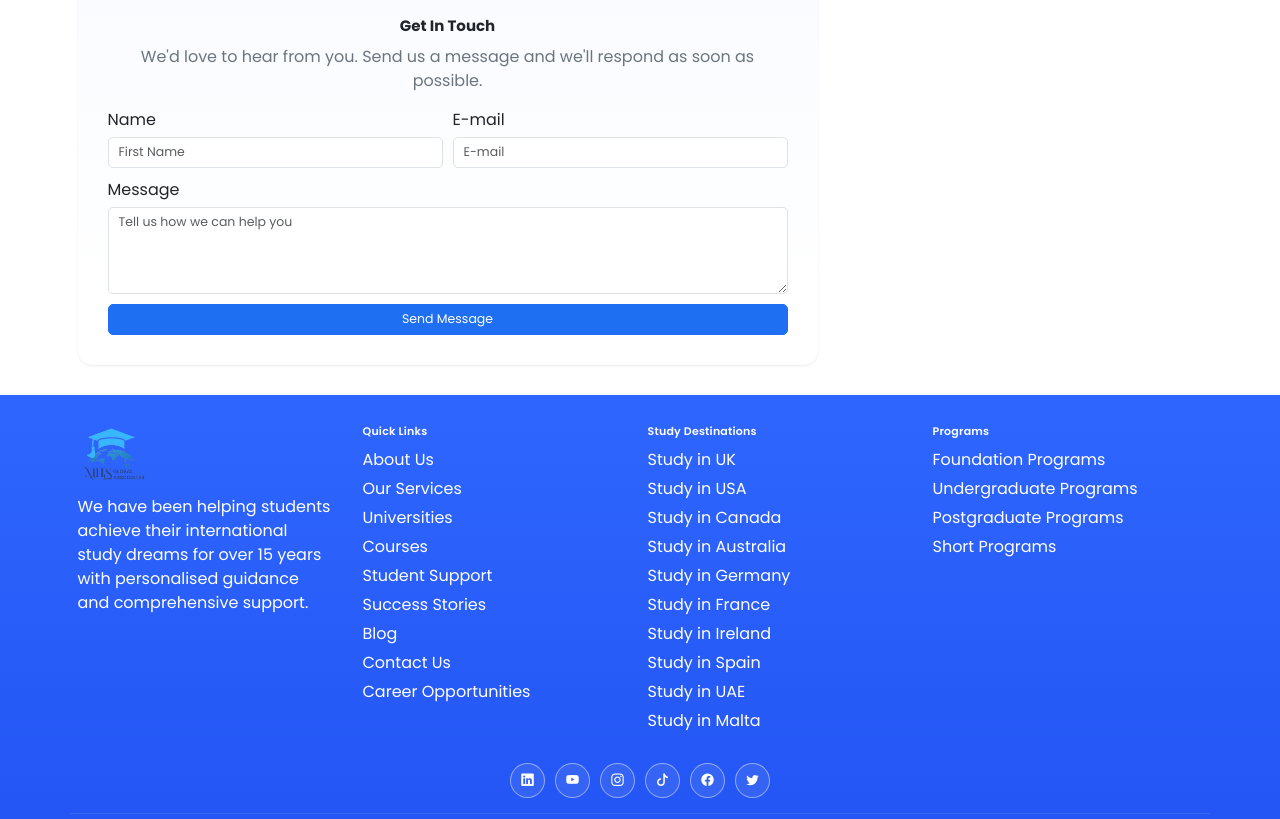
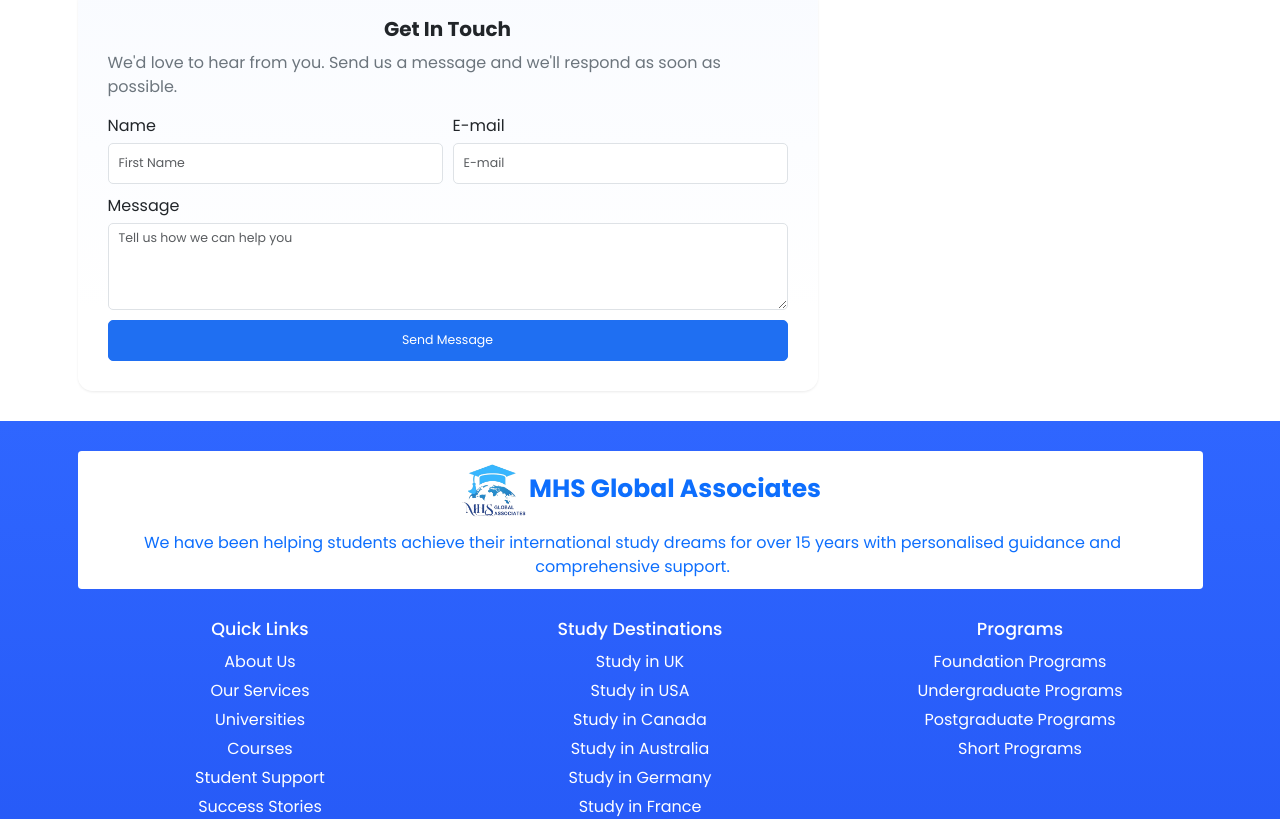
Before and after one commit to JomsonGit738/mhs-global, a React (Create React App) app: page /about in a window 1280 px wide. Shown: the part 1220-2039 px from the top of the page. Built offline with nearby package versions, Linux system fonts and the light colour scheme.

Commit message:
last commit

```diff
--- a/src/App.css
+++ b/src/App.css
@@ -923,7 +923,7 @@
 }
 
 .contact-section .card p {
-  font-size: 1.05rem;
+  font-size: 1.1rem;
   line-height: 1.75;
 }
 
@@ -935,7 +935,7 @@
 .contact-section .form-control,
 .contact-section .form-select {
   padding: 0.95rem 1.1rem;
-  font-size: 1.05rem;
+  font-size: 1.1rem;
   border-radius: 0.85rem;
 }
 
@@ -1139,6 +1139,10 @@
 
 .network-overlay-list span {
   color: rgba(255, 255, 255, 0.85);
+
+
+  font-size: 1.1rem;
+
 }
 
 .network-section .container-fluid {
@@ -1213,7 +1217,7 @@
 
 .promo-section .btn {
   padding: 0.9rem 2.5rem;
-  font-size: 1.05rem;
+  font-size: 1.1rem;
 }
 
 @media (min-width: 992px) {
@@ -1471,7 +1475,7 @@
 
     padding: 0.95rem 1.1rem;
 
-    font-size: 1.05rem;
+    font-size: 1.1rem;
 
   }
 
--- a/src/components/Footer.tsx
+++ b/src/components/Footer.tsx
@@ -41,67 +41,53 @@ const footerColumns = [
 ] as const;
 
 const socialPlatforms = [
+  {
+    icon: "linkedin",
 
-  {
+    label: "LinkedIn",
 
-    icon: 'linkedin',
-
-    label: 'LinkedIn',
-
-    href: 'https://www.linkedin.com/in/mhs-global-associates-648218387/',
-
+    href: "https://www.linkedin.com/in/mhs-global-associates-648218387/",
   },
 
   {
+    icon: "youtube",
 
-    icon: 'youtube',
+    label: "YouTube",
 
-    label: 'YouTube',
-
-    href: 'https://www.youtube.com/@MHSGlobalAssociates-1',
-
+    href: "https://www.youtube.com/@MHSGlobalAssociates-1",
   },
 
   {
+    icon: "instagram",
 
-    icon: 'instagram',
+    label: "Instagram",
 
-    label: 'Instagram',
-
-    href: 'https://www.instagram.com/mhsglobalassociates/',
-
+    href: "https://www.instagram.com/mhsglobalassociates/",
   },
 
   {
+    icon: "tiktok",
 
-    icon: 'tiktok',
+    label: "TikTok",
 
-    label: 'TikTok',
-
-    href: 'https://www.tiktok.com/@mhs.globalassociates',
-
+    href: "https://www.tiktok.com/@mhs.globalassociates",
   },
 
   {
+    icon: "facebook",
 
-    icon: 'facebook',
+    label: "Facebook",
 
-    label: 'Facebook',
-
-    href: 'https://www.facebook.com/mhsglobalassociiates/',
-
+    href: "https://www.facebook.com/mhsglobalassociiates/",
   },
 
   {
+    icon: "twitter",
 
-    icon: 'twitter',
+    label: "X (Twitter)",
 
-    label: 'X (Twitter)',
-
-    href: 'https://x.com/mhsglobala1',
-
+    href: "https://x.com/mhsglobala1",
   },
-
 ] as const;
 
 const Footer = (): JSX.Element => {
@@ -110,21 +96,25 @@ const Footer = (): JSX.Element => {
   return (
     <footer className="footer-section pt-5 pb-4 text-white">
       <div className="container">
-        <div className="row g-4 pb-4">
-          <div className="col-lg-3 text-center text-lg-start">
-            <div className="d-flex align-items-center justify-content-center justify-content-lg-start mb-3">
+        <div className="text-center p-3 mb-5 rounded bg-white text-lg-start">
+          <div className="d-flex align-items-center justify-content-center mb-3">
             <img width={70} src={logo} alt="navbar_brand_footer" />
+            <h1 className="fw-bold text-primary">MHS Global Associates</h1>
           </div>
-            <p className="text-white mb-0 pe-lg-4 mx-auto mx-lg-0">
+          <p className="text-primary text-center mb-0 pe-lg-4 mx-auto mx-lg-0">
             We have been helping students achieve their international study
             dreams for over 15 years with personalised guidance and
             comprehensive support.
           </p>
         </div>
+        <div className="row g-4 pb-4">
           {footerColumns.map((column) => (
-            <div className="col-12 col-md-4 col-lg-3 text-center text-md-start" key={column.title}>
-              <h4 className="h6 text-white mb-3">{column.title}</h4>
-              <ul className="list-unstyled d-flex flex-column gap-2 align-items-center align-items-md-start mb-0">
+            <div
+              className="col-12 col-md-4 col-lg-4 text-center text-md-center"
+              key={column.title}
+            >
+              <h3 className="text-white mb-3">{column.title}</h3>
+              <ul className="list-unstyled d-flex flex-column gap-2 align-items-center align-items-md-center mb-0">
                 {column.items.map((item) => (
                   <li key={item.label}>
                     <a
--- a/src/pages/AboutPage.tsx
+++ b/src/pages/AboutPage.tsx
@@ -52,7 +52,7 @@ const AboutPage = (): JSX.Element => {
             About Us
           </span>
           <h1 className="display-5 fw-bold mb-2">
-            We are MHS Global Associates.
+            We are MHS Global Associates
           </h1>
           <p className="lead text-white-75 mb-0 col-lg-6">
             Since our inception, we have helped aspiring students unlock
@@ -79,10 +79,10 @@ const AboutPage = (): JSX.Element => {
 
               <div className="card border-0 shadow-sm about-contact-card mt-5">
                 <div className="card-body p-4 p-lg-5">
-                  <h3 className="h4 fw-bold text-dark mb-3 text-center">
+                  <h2 className="fw-bold text-dark mb-3 text-center">
                     Get In Touch
-                  </h3>
-                  <p className="text-secondary text-center mb-4">
+                  </h2>
+                  <p className="text-secondary text-start mb-4">
                     We'd love to hear from you. Send us a message and we'll
                     respond as soon as possible.
                   </p>
@@ -91,7 +91,7 @@ const AboutPage = (): JSX.Element => {
                       <label className="form-label">Name</label>
                       <input
                         type="text"
-                        className="form-control form-control-lg"
+                        className="form-control py-3 form-control-lg"
                         placeholder="First Name"
                         required
                       />
@@ -100,7 +100,7 @@ const AboutPage = (): JSX.Element => {
                       <label className="form-label">E-mail</label>
                       <input
                         type="email"
-                        className="form-control form-control-lg"
+                        className="form-control py-3 form-control-lg"
                         placeholder="E-mail"
                         required
                       />
@@ -117,7 +117,7 @@ const AboutPage = (): JSX.Element => {
                     <div className="col-12">
                       <button
                         type="submit"
-                        className="btn btn-primary btn-lg w-100"
+                        className="btn py-3 btn-lg btn-primary btn-lg w-100"
                       >
                         Send Message
                       </button>
--- a/src/pages/CoursesPage.tsx
+++ b/src/pages/CoursesPage.tsx
@@ -157,12 +157,12 @@ const CoursesPage = (): JSX.Element => {
                     <p className="text-secondary flex-grow-1">
                       {program.description}
                     </p>
-                    <a
+                    {/* <a
                       className="btn btn-lg btn-primary mt-3 w-100"
                       href={program.href}
                     >
                       View Details
-                    </a>
+                    </a> */}
                   </div>
                 </div>
               </div>
--- a/src/pages/StudentServicesPage.tsx
+++ b/src/pages/StudentServicesPage.tsx
@@ -158,12 +158,12 @@ const StudentServicesPage = (): JSX.Element => {
                             </li>
                           ))}
                         </ul>
-                        <a
-                          className="btn btn-outline-primary mt-auto"
+                        {/* <a
+                          className="btn btn-lg btn-primary mt-auto"
                           href="/#contact"
                         >
                           Learn More
-                        </a>
+                        </a> */}
                       </div>
                     </div>
                   </div>
@@ -198,13 +198,13 @@ const StudentServicesPage = (): JSX.Element => {
               <aside className="d-flex flex-column gap-4">
                 <div className="card border-0 shadow-sm">
                   <div className="card-body">
-                    <h3 className="h6 text-dark fw-semibold mb-3">
+                    <h3 className="text-dark fw-semibold mb-3">
                       Search Services
                     </h3>
                     <form className="d-flex gap-2">
                       <input
                         type="search"
-                        className="form-control"
+                        className="form-control form-control-lg"
                         placeholder="Keyword"
                         aria-label="Search services"
                       />
@@ -237,7 +237,7 @@ const StudentServicesPage = (): JSX.Element => {
                 </div>
 
                 <div className="card border-0 shadow-sm service-callout text-white">
-                  <div className="card-body">
+                  <div className="card-body p-5">
                     <h3 className="h5 fw-semibold mb-2">
                       Need personalised guidance?
                     </h3>
@@ -246,7 +246,7 @@ const StudentServicesPage = (): JSX.Element => {
                       your academic pathway.
                     </p>
                     <a
-                      className="btn btn-light w-100"
+                      className="btn btn-lg btn-light w-100"
                       href="mailto:admissions@mhsglobalassociates.com"
                     >
                       Book Consultation
```
Lines whose indentation alone changed are shown as unchanged.
